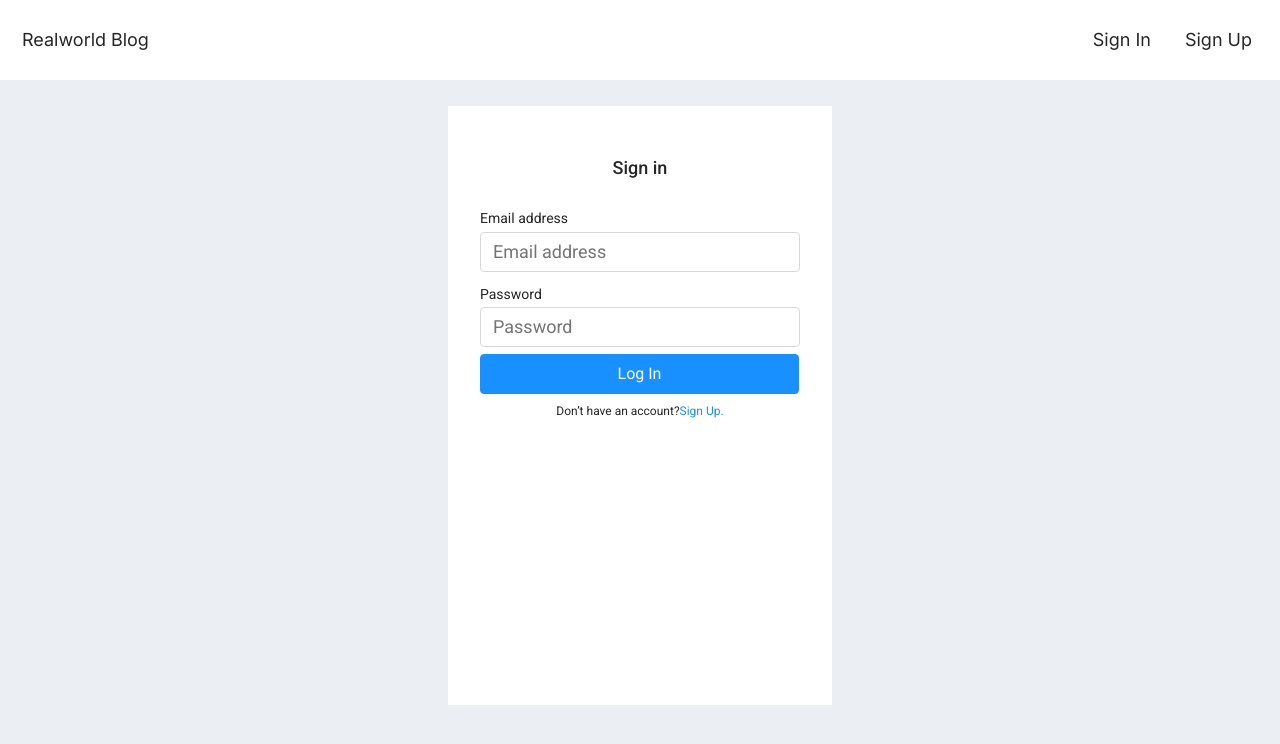
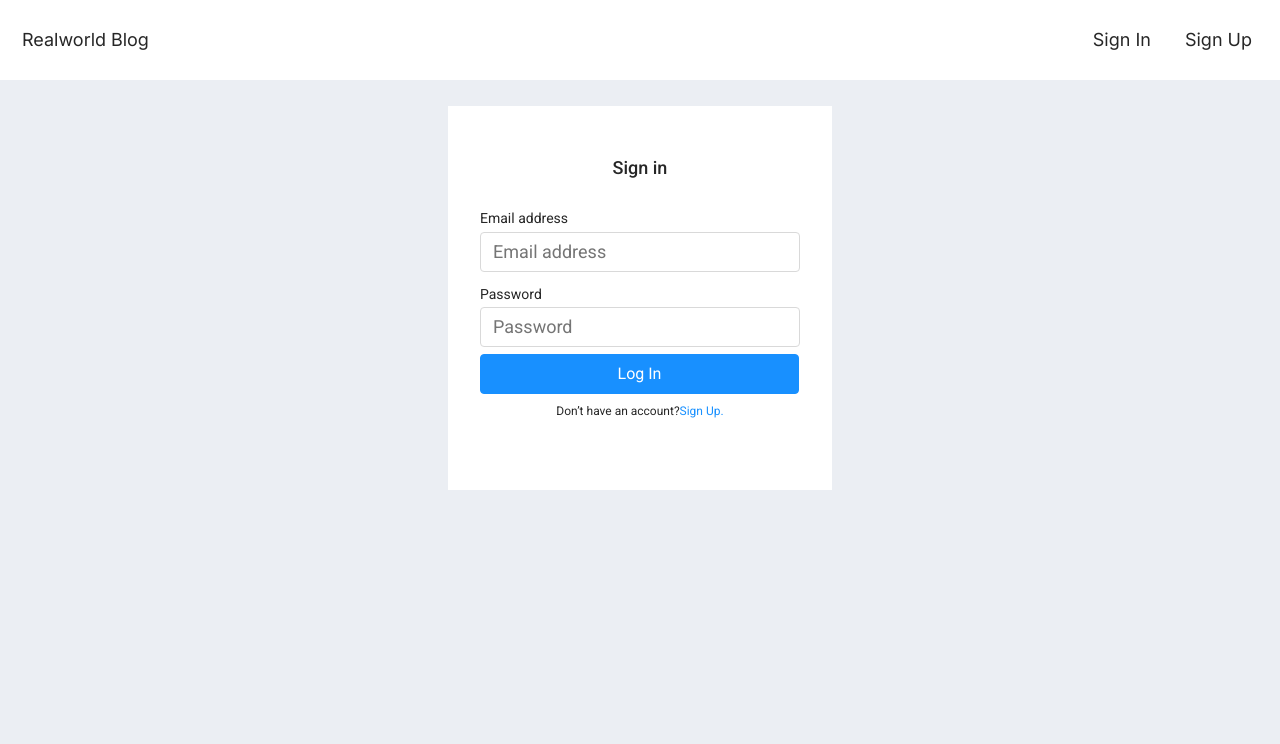
Before and after one commit to NeeLinaa/Blog, a React (Create React App) app: page /sign-in in a window 1280 px wide. Shown: the top 744 px of the page. Built offline with nearby package versions, Linux system fonts and the light colour scheme; no server answers.

Commit message:
for the second check

```diff
--- a/src/components/article-details/ArticleDetails.js
+++ b/src/components/article-details/ArticleDetails.js
@@ -3,7 +3,7 @@ import { connect } from 'react-redux';
 import PropTypes from 'prop-types';
 // import { format } from 'date-fns';
 import ReactMarkdown from 'react-markdown';
-import { Modal, Typography , message } from 'antd';
+import { Modal, Typography, message } from 'antd';
 import 'antd/dist/antd.css';
 import { Link, Redirect } from 'react-router-dom';
 import ApiServices from '../../services';
@@ -11,7 +11,6 @@ import Like from '../like/Like';
 import * as actions from '../../actions/actions';
 import Spinner from '../spiner/Spiner';
 import { newArticlePath } from '../../routeService';
-
 
 import './ArticleDetails.scss';
 
@@ -147,7 +146,7 @@ const ArticleDetails = ({ getArticleAuthorData, authorData, slugProp, userData }
   if (deleteFag) return <Redirect to={newArticlePath} />;
   if (editFlag) return <Redirect to={`/articles/${slugProp}/edit`} />;
 
-  if (!articleItem) return <Spinner />;
+  if (articleItem.length === 0) return <Spinner />;
 
   return <div>{articleItem && extendedArticle(articleItem)}</div>;
 };
--- a/src/components/forma-create-new-acc/CreateNewAcc.scss
+++ b/src/components/forma-create-new-acc/CreateNewAcc.scss
@@ -4,7 +4,7 @@
     font-family: 'Roboto', sans-serif;
     font-weight: 400;
     width: 384px;
-    min-height: 599px;
+    height: 599px;
     position: relative;
     background-color: #fff;
     margin: 0 auto;
```
